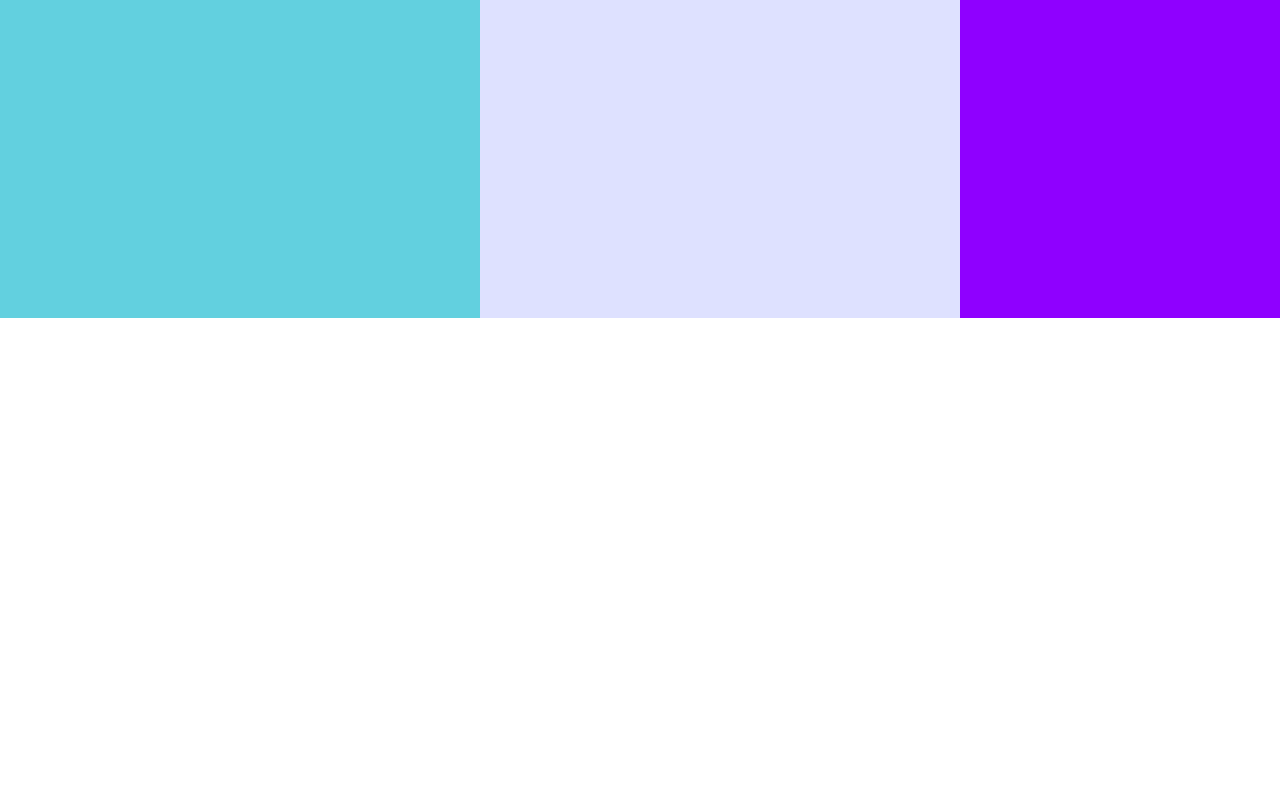
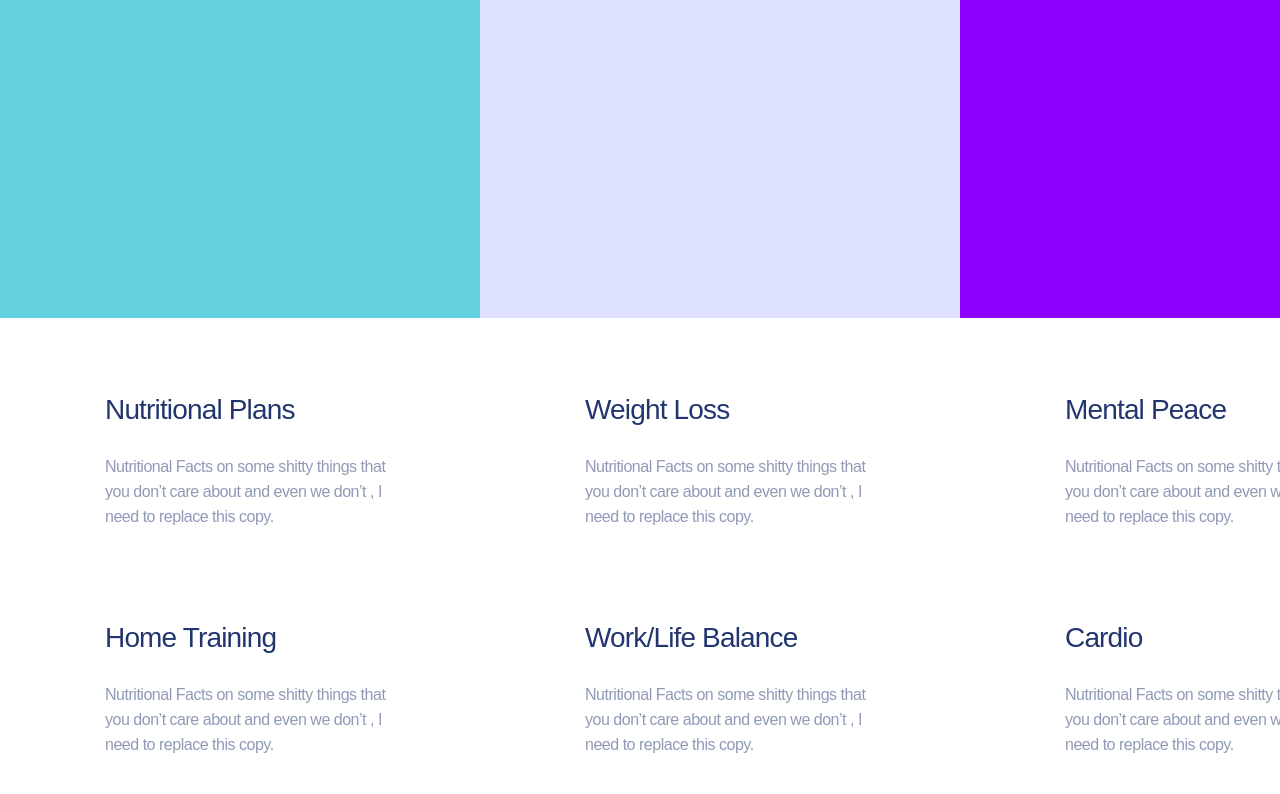
Before and after one commit to Maksim-Boev/html-css, a website: page thrive-talk/index.html in a window 1280 px wide. Shown: the part 3070-3864 px from the top of the page. Before the commit the page ends 3388 px from the top, so only its background shows below. Drawn offline with Linux system fonts and the light colour scheme.

Commit message:
implement bloc 6

```diff
--- a/thrive-talk/index.html
+++ b/thrive-talk/index.html
@@ -103,6 +103,56 @@
         <li class="mark"></li>
         <span class="mark-text">Aerobics</span></div>
 </div>
+<div class="bloc6">
+    <div class="bloc6__list">
+        <div class="bloc6__list item">
+            <div class="item__title">Nutritional Plans</div>
+            <div class="item__subtitle">Nutritional Facts on some shitty things that you don’t care about and even we don’t , I
+                need to replace this copy.
+            </div>
+        </div>
+    </div>
+    <div class="bloc6__list">
+        <div class="bloc6__list item">
+            <div class="item__title">Weight Loss</div>
+            <div class="item__subtitle">Nutritional Facts on some shitty things that you don’t care about and even we don’t , I
+                need to replace this copy.
+            </div>
+        </div>
+    </div>
+    <div class="bloc6__list">
+        <div class="bloc6__list item">
+            <div class="item__title">Mental Peace</div>
+            <div class="item__subtitle">Nutritional Facts on some shitty things that you don’t care about and even we don’t , I
+                need to replace this copy.
+            </div>
+        </div>
+    </div>
+    <div class="bloc6__list">
+        <div class="bloc6__list item">
+            <div class="item__title">Home Training</div>
+            <div class="item__subtitle">Nutritional Facts on some shitty things that you don’t care about and even we don’t , I
+                need to replace this copy.
+            </div>
+        </div>
+    </div>
+    <div class="bloc6__list">
+        <div class="bloc6__list item">
+            <div class="item__title">Work/Life Balance</div>
+            <div class="item__subtitle">Nutritional Facts on some shitty things that you don’t care about and even we don’t , I
+                need to replace this copy.
+            </div>
+        </div>
+    </div>
+    <div class="bloc6__list">
+        <div class="bloc6__list item">
+            <div class="item__title">Cardio</div>
+            <div class="item__subtitle">Nutritional Facts on some shitty things that you don’t care about and even we don’t , I
+                need to replace this copy.
+            </div>
+        </div>
+    </div>
+</div>
 
 </body>
 </html>
--- a/thrive-talk/scss/style.scss
+++ b/thrive-talk/scss/style.scss
@@ -340,3 +340,34 @@ body {
     }
   }
 }
+
+.bloc6 {
+  display: flex;
+  flex-wrap: wrap;
+  width: 1440px;
+  margin: 20px auto 0;
+
+  &__list {
+    max-width: 480px;
+  }
+}
+.item {
+  margin: 55px 77px 37px 105px;
+  &__title {
+    margin-bottom: 28px;
+    font-family: Larsseit, sans-serif;
+    font-size: 28px;
+    line-height: 33px;
+    letter-spacing: -0.03em;
+
+    color: #22356F;
+  }
+
+  &__subtitle {
+    font-family: Larsseit, sans-serif;
+    font-size: 16px;
+    line-height: 25px;
+    letter-spacing: -0.03em;
+    color: rgba(34, 53, 111, 0.5);
+  }
+}
```
Also changed, not shown: thrive-talk/css/style.css, 1 other file.
